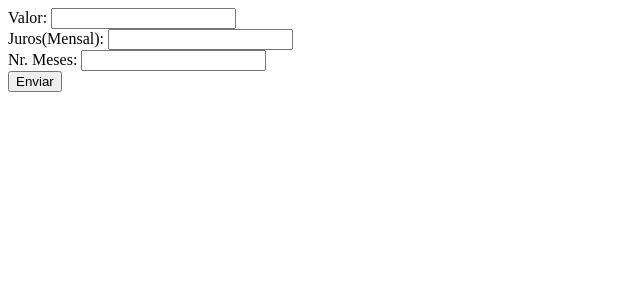
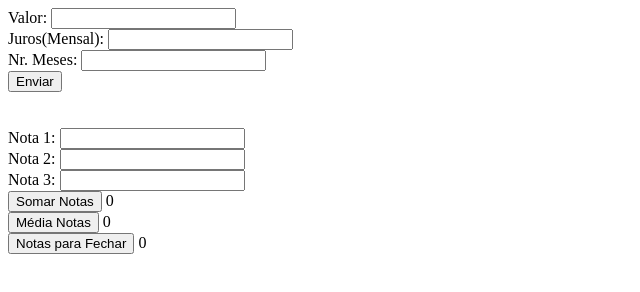
Before and after one commit to bruutaakaa/primeiroe_3t, a plain HTML site: page index.html in a window 1280 px wide. Shown: the whole page, without its empty margins (0-640 px from the left). Drawn offline with Linux system fonts and the light colour scheme.

Commit message:
Update index.html

```diff
--- a/index.html
+++ b/index.html
@@ -1,17 +1,30 @@
 <!DOCTYPE html>
-<html lang="pt-br">
-<head>
-    <meta charset="UTF-8">
-    <meta http-equiv="X-UA-Compatible" content="IE=edge">
-    <meta name="viewport" content="width=device-width, initial-scale=1.0">
+<html lang="pt-br" dir="ltr">
+  <head>
+    <meta charset="utf-8">
+    <meta http-equv="X-UA-Compatible" content="IE=edge">
+    <meta name="viewport" content="width=device-widh , initial-scale=1.0">
     <title>Primeiro E</title>
     <script src="estudo.js"></script>
-</head>
-<body>
+  </head>
+  <body>
     Valor: <input id="valor" type="text"><br>
     Juros(Mensal): <input id="juros" type="text"><br>
     Nr. Meses: <input id="meses" type="text"><br>
     <button onclick="calcula()">Enviar</button>
 
-</body>
-</html>
+    <br><br><br>
+
+    Nota 1: <input id="t1" type="text"><br>
+    Nota 2: <input id="t2" type="text"><br>
+    Nota 3: <input id="t3" type="text"><br>
+
+    <button onclick="somarNotas()">Somar Notas</button>
+    <span id="resultadosoma">0</span><br>
+    <button onclick="mediaNotas()">Média Notas</button>
+    <span id="resultadomedia">0</span><br>
+    <button onclick="fecharNotas()">Notas para Fechar</button>
+    <span id="resultadofechar">0</span><br>
+
+  </body>
+<html>
```
